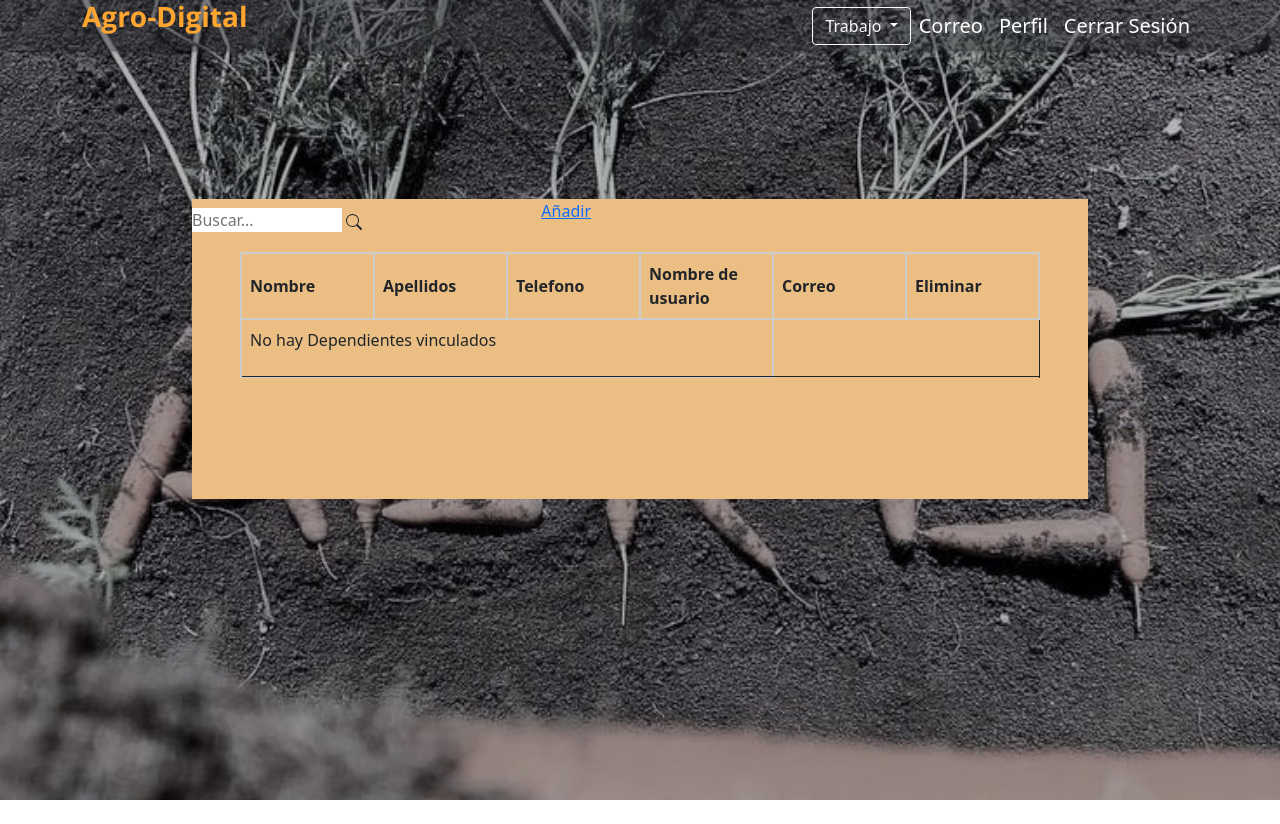
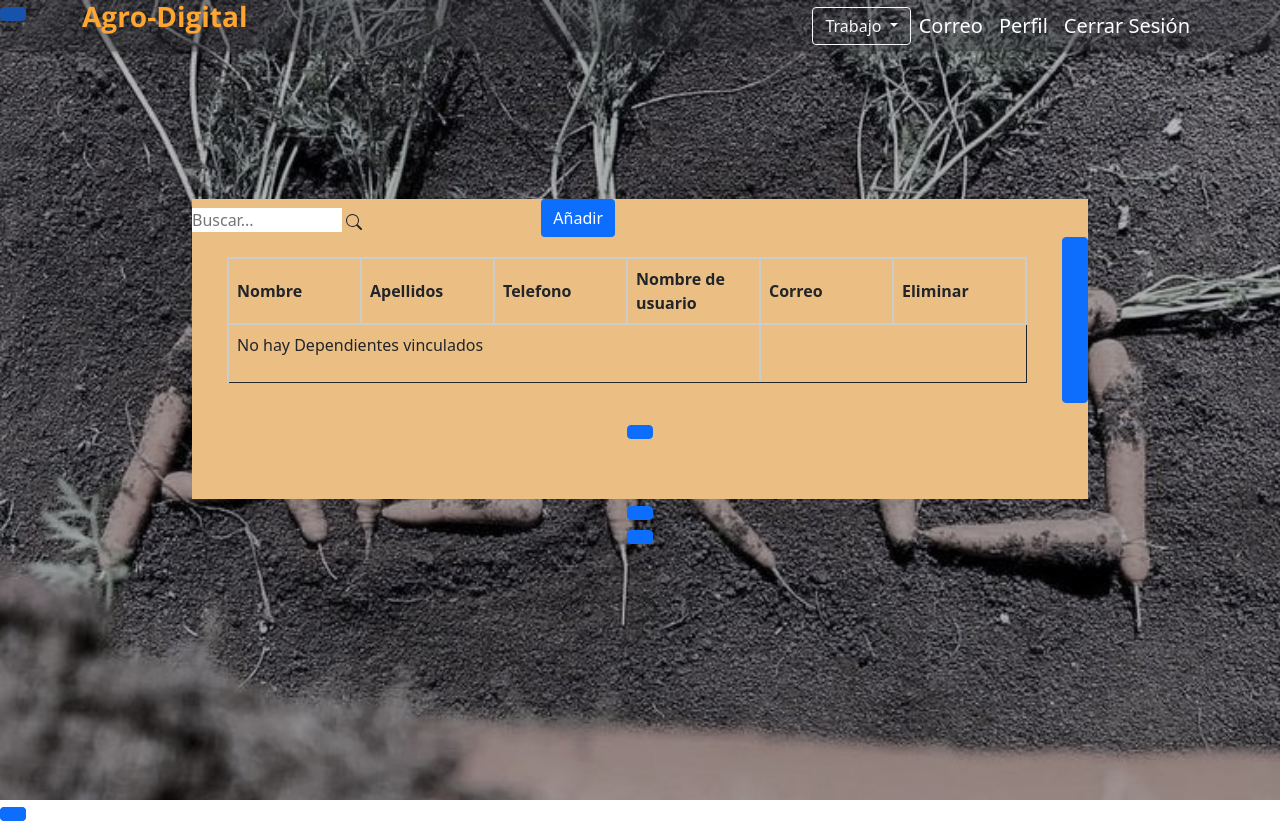
Before and after one commit to eliaselp/agrodigital, a Django app: page /admin/gestion_usuarios/ in a window 1280 px wide. Run offline with Django 5.2, Linux system fonts and the light colour scheme; the visitor is signed in with stand-in values (Sample User, id 1); data that the repository does not hold is empty; some libraries are stand-ins or nearby versions.

Commit message:
Update gestion_usuarios.html

```diff
--- a/template/admin/gestion_usuarios/gestion_usuarios.html
+++ b/template/admin/gestion_usuarios/gestion_usuarios.html
@@ -49,7 +49,7 @@
                                 </div>
                             </form>
                             <div style="margin-left: 20%;">
-                                <a href="../../../../../../admin/gestion_usuarios/agregar/" type="button">Añadir</button>
+                                <a href="../../../../../../admin/gestion_usuarios/agregar/" type="button" class="btn btn-primary">Añadir</button>
                             </div>
                             <th>Nombre</th>
                             <th>Apellidos</th>
```
